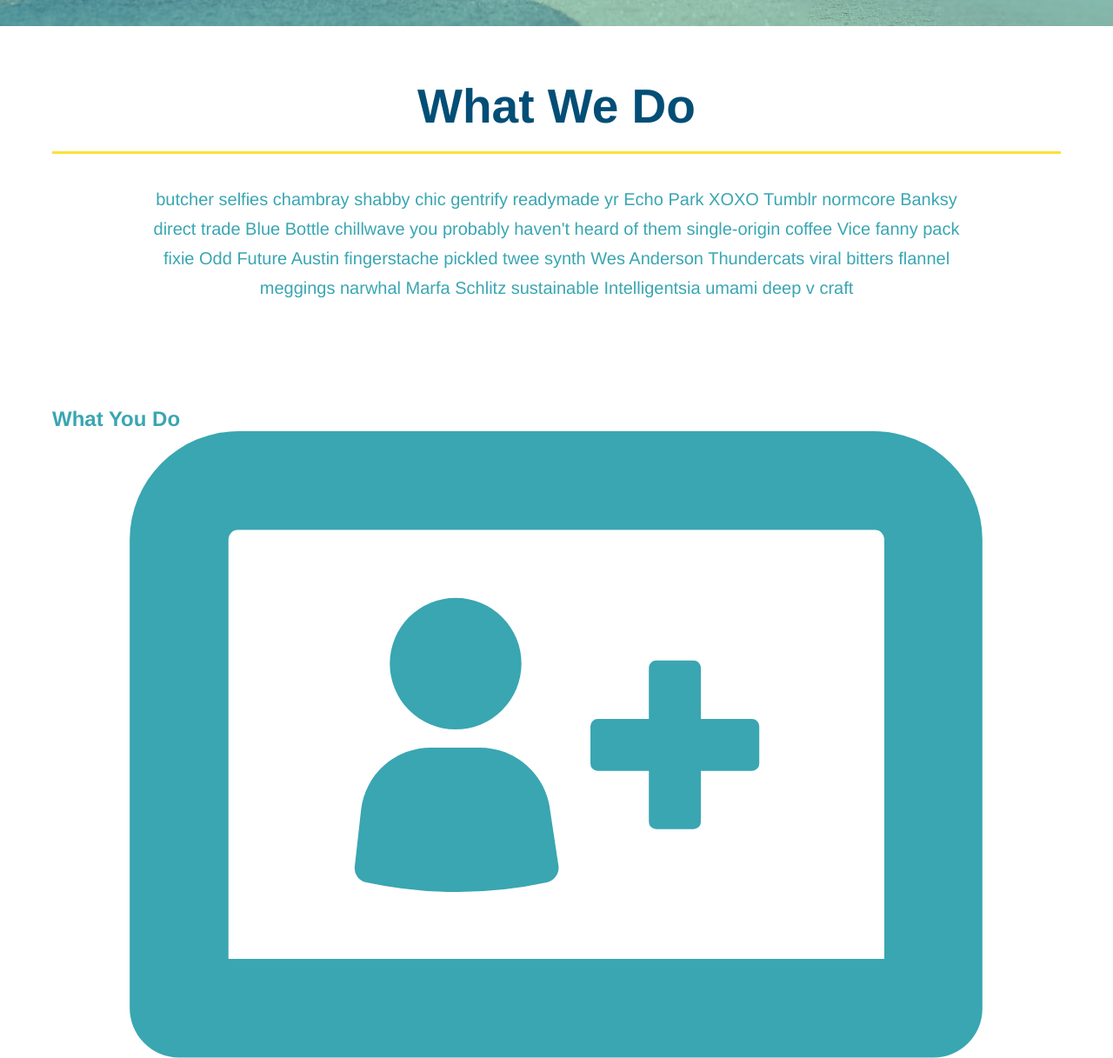
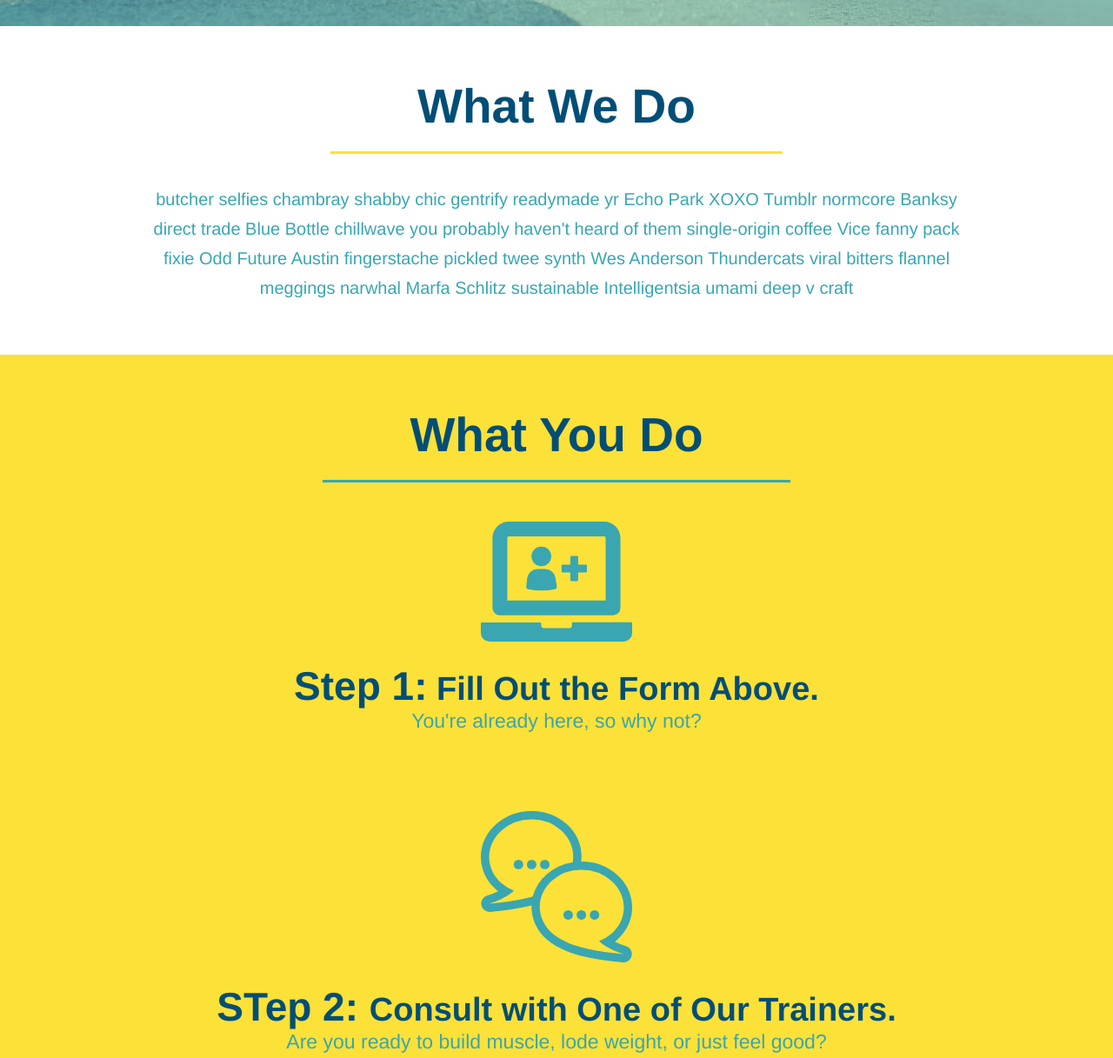
Before and after one commit to jshallcross/run-buddy, a plain HTML site: page index.html in a window 1280 px wide. Shown: the part 652-1869 px from the top of the page at 87% size. Drawn offline with Linux system fonts and the light colour scheme.

Commit message:
styled what you do section

```diff
--- a/assets/css/style.css
+++ b/assets/css/style.css
@@ -96,20 +96,29 @@ header nav ul li {
     font-size: 16px;
   }
 
+/* Apply styles to sections*/
+
+.section-title {
+    font-size: 55px;
+    color: #024e76;
+    margin-bottom: 35px;
+    padding: 0 100px 20px 100px;
+    display: inline-block;
+    border-bottom: 3px solid;
+}
+
+.primary-border {
+    border-color: #fce138;
+}
+
+.secondary-border {
+    border-color: #39a6b2;
+}
 
   /* Apply styles to the what-we-do section*/
 
   .intro {
       text-align: center;
-  }
-
-  .intro h2 {
-      font-size: 55px;
-      color: #024e76;
-      margin-bottom: 35px;
-      padding: 0 100px 20px 100px;
-      border-bottom: 3px solid;
-      border-color: #fce138;
   }
 
   .intro p {
@@ -119,6 +128,37 @@ header nav ul li {
       font-size: 20px;
       margin: 0 auto;
   }
+
+  /* Apply styles to the what-you-do section*/
+
+  .steps {
+      text-align: center;
+      background: #fce138;
+  }
+  .steps div {
+    margin-bottom: 80px;
+  }
+
+  .steps img {
+    width: 15%;
+    margin: 10px 0;
+  }
+
+  .steps h3 {
+    color: #024e76;
+    font-size: 46px;
+    margin-top: 10px;
+  }
+
+  .steps p {
+    color: #39a6b2;
+    font-size: 23px;
+  }
+
+  .steps span {
+      font-size: 38px;
+  }
+
 
 /*Apply styles to the footer*/
 
--- a/index.html
+++ b/index.html
@@ -65,35 +65,35 @@
 
   <!-- "what we do" section -->
     <section id="what-we-do" class="intro">
-        <h2>What We Do</h2>
+        <h2 class="section-title primary-border">What We Do</h2>
         <p>butcher selfies chambray shabby chic gentrify readymade yr Echo Park XOXO Tumblr normcore Banksy direct trade Blue Bottle chillwave you probably haven't heard of them single-origin coffee Vice fanny pack fixie Odd Future Austin fingerstache pickled twee synth Wes Anderson Thundercats viral bitters flannel meggings narwhal Marfa Schlitz sustainable Intelligentsia umami deep v craft</p>
     </section>
 
   <!-- "what you do" section -->
-    <section id="what-you-do" >
-        <h2>What You Do</h2>
+    <section id="what-you-do" class="steps" >
+        <h2 class="section-title secondary-border">What You Do</h2>
         <div>
             <!-- Insert this img element-->
             <img src="./assets/images/step-1.svg" alt=""/>
-            <h3>Step 1: Fill Out the Form Above.</h3>
+            <h3>Step 1:<span> Fill Out the Form Above.</span> </h3>
             <p>You're already here, so why not?</p>
         </div>
         <div>
             <!-- Insert this img element-->
             <img src="./assets/images/step-2.svg" alt=""/>
-            <h3>STep 2: Consult with One of Our Trainers</h3>
+            <h3>STep 2: <span>Consult with One of Our Trainers.</span></h3>
             <p>Are you ready to build muscle, lode weight, or just feel good?</p>
         </div>
         <div>
             <!-- Insert this img element-->
             <img src="./assets/images/step-3.svg" alt=""/>
-            <h3>Step 3: Get Running.</h3>
+            <h3>Step 3: <span>Get Running.</span></h3>
             <p>Hit the ground running (literally) once your trainer lays out your plan.</p>
         </div>
         <div>
             <!-- Insert this img element-->
             <img src="./assets/images/step-4.svg" alt=""/>
-            <h3>Step 4: See Results.</h3>
+            <h3>Step 4: <span>See Results.</span></h3>
             <p>Bi-weekly checkins with your trainer will keep you focused</p>
         </div>
     </section>
```
